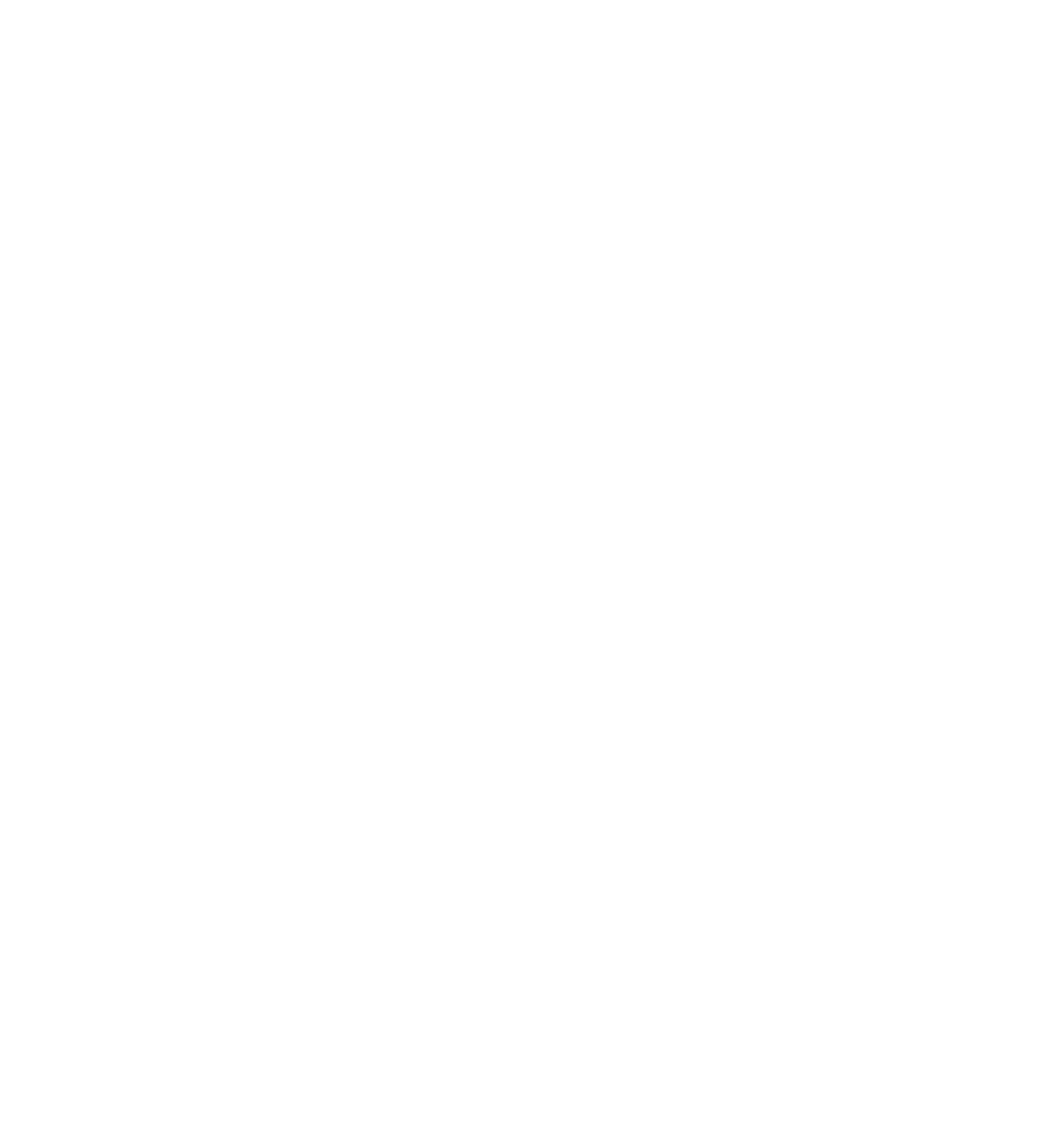
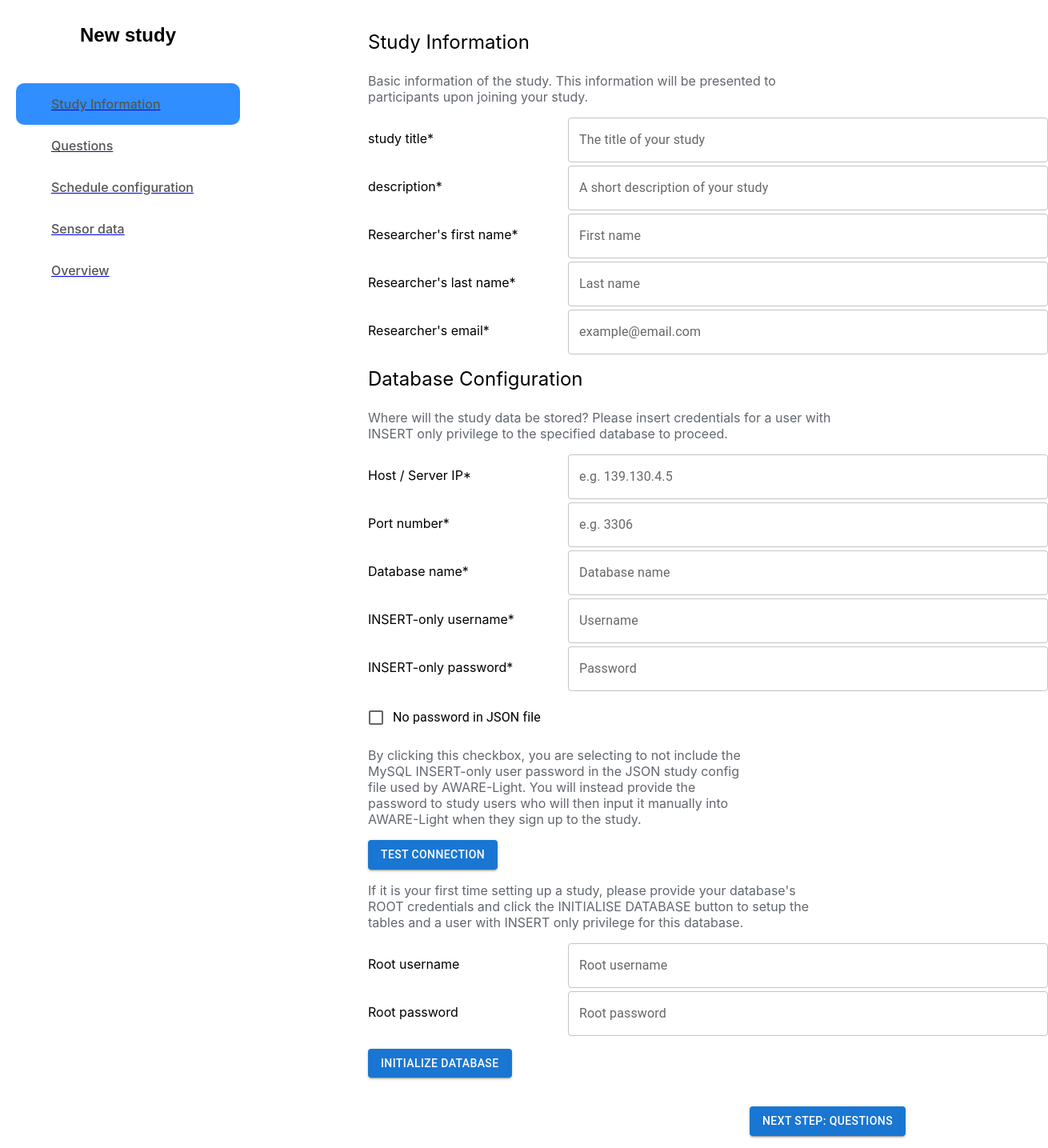
Before and after one commit to awareframework/AWARE-Light-Configurator, a React (Create React App) app in the folder reactapp/: page /study in a window 1280 px wide. Before the commit this address had no page. Shown: the part 80-1515 px from the top of the page at 80% size, 1310 px wide, since content can reach past the window. Before the commit the page ends 800 px from the top, so only its background shows below. Built offline with nearby package versions, Linux system fonts and the light colour scheme.

Commit message:
1. update eslint rules 2. import recoil to handel the state management. 3. add header for new study page 4. refine study information page 5. add empty study question page 6. adjust page url for new study

```diff
--- a/reactapp/package.json
+++ b/reactapp/package.json
@@ -14,6 +14,7 @@
     "react-dom": "^18.2.0",
     "react-router-dom": "^6.3.0",
     "react-scripts": "5.0.1",
+    "recoil": "^0.7.5",
     "survey-react": "latest",
     "web-vitals": "^2.1.4"
   },
@@ -42,8 +43,6 @@
     ]
   },
   "devDependencies": {
-    "@babel/eslint-parser": "^7.18.9",
-    "babel-eslint": "^10.1.0",
     "eslint": "^8.22.0",
     "eslint-config-airbnb": "^19.0.4",
     "eslint-config-prettier": "^8.5.0",
--- a/reactapp/src/App.jsx
+++ b/reactapp/src/App.jsx
@@ -2,6 +2,9 @@ import "./App.css";
 import { BrowserRouter, Routes, Route } from "react-router-dom";
 import React from "react";
 import Main from "./pages/Main";
+import SurveyLayout from "./layout/SurveyLayout";
+import StudyInformation from "./pages/StudyInformation";
+import StudyQuestions from "./pages/StudyQuestions";
 
 // import {StudyInformation} from "./pages/StudyInformation";
 
@@ -10,14 +13,20 @@ function App() {
     <BrowserRouter>
       <Routes>
         <Route path="/" element={<Main />} />
-        {/* <Route path='/' element={<SurveyLayout/>}> */}
-        {/*  <Route index element={<StudyInformation />} /> */}
-        {/*  <Route path='/study_information' element={<StudyInformation />} /> */}
-        {/*  <Route path='/questions' element={<StudyInformation />} /> */}
-        {/*  <Route path='/schedule_configuration' element={<StudyInformation />} /> */}
-        {/*  <Route path='/sensor_data' element={<StudyInformation />} /> */}
-        {/*  <Route path='/overview' element={<StudyInformation />} /> */}
-        {/* </Route> */}
+        <Route path="/study" element={<SurveyLayout />}>
+          <Route index element={<StudyInformation />} />
+          <Route
+            path="/study/study_information"
+            element={<StudyInformation />}
+          />
+          <Route path="/study/questions" element={<StudyQuestions />} />
+          <Route
+            path="/study/schedule_configuration"
+            element={<StudyInformation />}
+          />
+          <Route path="/study/sensor_data" element={<StudyInformation />} />
+          <Route path="/study/overview" element={<StudyInformation />} />
+        </Route>
       </Routes>
     </BrowserRouter>
   );
--- a/reactapp/src/components/sidebar/Sidebar.jsx
+++ b/reactapp/src/components/sidebar/Sidebar.jsx
@@ -1,36 +1,36 @@
 import React, { useEffect, useRef, useState } from "react";
 import { Link, useLocation } from "react-router-dom";
-import "./sidebar.scss";
+import "./Sidebar.scss";
 
 const sidebarNavItems = [
   {
     display: "Study Information",
     icon: <i className="bx bx-home" />,
-    to: "/study_information",
+    to: "/study/study_information",
     section: "study_information",
   },
   {
     display: "Questions",
     icon: <i className="bx bx-star" />,
-    to: "/questions",
+    to: "/study/questions",
     section: "questions",
   },
   {
     display: "Schedule configuration",
     icon: <i className="bx bx-calendar" />,
-    to: "/schedule_configuration",
+    to: "/study/schedule_configuration",
     section: "schedule_configuration",
   },
   {
     display: "Sensor data",
     icon: <i className="bx bx-user" />,
-    to: "/sensor_data",
+    to: "/study/sensor_data",
     section: "sensor_data",
   },
   {
     display: "Overview",
     icon: <i className="bx bx-receipt" />,
-    to: "/overview",
+    to: "/study/overview",
     section: "overview",
   },
 ];
@@ -71,7 +71,7 @@ function Sidebar() {
           style={{
             transform: `translateX(-50%) translateY(${
               activeIndex * stepHeight
-            }px)`,
+            }px + 4rem)`,
           }}
         />
         {sidebarNavItems.map((item, index) => {
--- a/reactapp/src/components/sidebar/sidebar.scss
+++ b/reactapp/src/components/sidebar/Sidebar.scss
@@ -5,6 +5,7 @@
     height: 100vh;
     width: 320px;
     background-color: #fff;
+    margin-top: 4rem;
 
     &__logo {
         display: grid;
--- /dev/null
+++ b/reactapp/src/functions/atom.jsx
@@ -0,0 +1,21 @@
+import { atom } from "recoil";
+
+export const studyFormStudyInformationState = atom({
+  key: "studyFormStudyInformationState",
+  default: {},
+});
+
+export const studyFormQuestionsState = atom({
+  key: "studyFormQuestionsState",
+  default: {},
+});
+
+export const studyFormScheduleConfigurationState = atom({
+  key: "studyFormScheduleConfigurationState",
+  default: {},
+});
+
+export const studyFormSensorDataState = atom({
+  key: "studyFormSensorDataState",
+  default: {},
+});
--- a/reactapp/src/index.js
+++ b/reactapp/src/index.js
@@ -3,11 +3,14 @@ import ReactDOM from "react-dom/client";
 import "./index.css";
 import App from "./App";
 import reportWebVitals from "./reportWebVitals";
+import { RecoilRoot } from "recoil";
 
 const root = ReactDOM.createRoot(document.getElementById("root"));
 root.render(
   <React.StrictMode>
-    <App />
+      <RecoilRoot>
+          <App />
+      </RecoilRoot>
   </React.StrictMode>
 );
 
--- a/reactapp/src/layout/SurveyLayout.jsx
+++ b/reactapp/src/layout/SurveyLayout.jsx
@@ -6,7 +6,6 @@ import PageHeader from "../components/PageHeader/PageHeader";
 function SurveyLayout() {
   return (
     <div>
-      rdliny
       <PageHeader />
       <div
         style={{
--- a/reactapp/src/pages/Main.jsx
+++ b/reactapp/src/pages/Main.jsx
@@ -1,5 +1,6 @@
 import "./Main.css";
 import { Button, Divider, ThemeProvider } from "@mui/material";
+import { useNavigate } from "react-router-dom";
 import { createTheme } from "@mui/material/styles";
 import AddIcon from "@mui/icons-material/Add";
 import EditIcon from "@mui/icons-material/Edit";
@@ -11,9 +12,15 @@ import GitHubIcon from "@mui/icons-material/GitHub";
 import AttachMoneyIcon from "@mui/icons-material/AttachMoney";
 import Grid from "@mui/material/Unstable_Grid2";
 import React from "react";
+import { useRecoilState } from "recoil";
 import PageHeader from "../components/PageHeader/PageHeader";
+import { studyFormStudyInformationState } from "../functions/atom";
 
 export default function Main() {
+  const navigateTo = useNavigate();
+  const [studyInformation, setStudyInformation] = useRecoilState(
+    studyFormStudyInformationState
+  );
   const testTheme = createTheme({
     palette: {
       main: {
@@ -40,6 +47,10 @@ export default function Main() {
               variant="contained"
               style={{ marginRight: "1rem" }}
               color="main"
+              onClick={() => {
+                setStudyInformation({});
+                navigateTo("/study");
+              }}
             >
               <AddIcon />
               Design your own study
--- a/reactapp/src/pages/StudyInformation.jsx
+++ b/reactapp/src/pages/StudyInformation.jsx
@@ -5,6 +5,9 @@ import Grid from "@mui/material/Unstable_Grid2";
 import Box from "@mui/material/Box";
 import Checkbox from "@mui/material/Checkbox";
 import FormControlLabel from "@mui/material/FormControlLabel";
+import { useRecoilState } from "recoil";
+import { useNavigate } from "react-router-dom";
+import { studyFormStudyInformationState } from "../functions/atom";
 
 const TITLE1 = "Study Information";
 const EXPLANATION1 =
@@ -17,12 +20,22 @@ const EXPLANATION3 =
   "If it is your first time setting up a study, please provide your database's ROOT credentials and click the INITIALISE DATABASE button to setup the tables and a user with INSERT only privilege for this database.";
 const NO_PASSWORD_EXPLANATION =
   "By clicking this checkbox, you are selecting to not include the MySQL INSERT-only user password in the JSON study config file used by AWARE-Light. You will instead provide the password to study users who will then input it manually into AWARE-Light when they sign up to the study.";
-export function StudyInformation() {
-  // return <div>This is Blank page</div>;
+export default function StudyInformation() {
+  const [studyInformation, setStudyInformation] = useRecoilState(
+    studyFormStudyInformationState
+  );
+  const navigateTo = useNavigate();
+
+  const updateFormByField = (fieldName, value) => {
+    setStudyInformation({
+      ...studyInformation,
+      [fieldName]: value,
+    });
+  };
+
   return (
     <div>
       <div className="main_vertical_layout">
-        {/* <p className={'main_title'}>{TITLE}</p> */}
         <p className="title">{TITLE1}</p>
         <p className="explanation">{EXPLANATION1}</p>
 
@@ -41,6 +54,12 @@ export function StudyInformation() {
                 label="The title of your study"
                 variant="outlined"
                 style={{ width: 600 }}
+                value={
+                  studyInformation.studyTitle ? studyInformation.studyTitle : ""
+                }
+                onChange={(event) => {
+                  updateFormByField("studyTitle", event.target.value);
+                }}
               />
             </Grid>
           </Grid>
@@ -59,6 +78,14 @@ export function StudyInformation() {
                 label="A short description of your study"
                 variant="outlined"
                 style={{ width: 600 }}
+                value={
+                  studyInformation.description
+                    ? studyInformation.description
+                    : ""
+                }
+                onChange={(event) => {
+                  updateFormByField("description", event.target.value);
+                }}
               />
             </Grid>
           </Grid>
@@ -79,6 +106,12 @@ export function StudyInformation() {
                 label="First name"
                 variant="outlined"
                 style={{ width: 600 }}
+                value={
+                  studyInformation.firstName ? studyInformation.firstName : ""
+                }
+                onChange={(event) => {
+                  updateFormByField("firstName", event.target.value);
+                }}
               />
             </Grid>
           </Grid>
@@ -99,6 +132,12 @@ export function StudyInformation() {
                 label="Last name"
                 variant="outlined"
                 style={{ width: 600 }}
+                value={
+                  studyInformation.lastName ? studyInformation.lastName : ""
+                }
+                onChange={(event) => {
+                  updateFormByField("lastName", event.target.value);
+                }}
               />
             </Grid>
           </Grid>
@@ -119,6 +158,10 @@ export function StudyInformation() {
                 label="example@email.com"
                 variant="outlined"
                 style={{ width: 600 }}
+                value={studyInformation.email ? studyInformation.email : ""}
+                onChange={(event) => {
+                  updateFormByField("email", event.target.value);
+                }}
               />
             </Grid>
           </Grid>
@@ -143,6 +186,12 @@ export function StudyInformation() {
                 label="e.g. 139.130.4.5"
                 variant="outlined"
                 style={{ width: 600 }}
+                value={
+                  studyInformation.ipAddress ? studyInformation.ipAddress : ""
+                }
+                onChange={(event) => {
+                  updateFormByField("ipAddress", event.target.value);
+                }}
               />
             </Grid>
           </Grid>
@@ -161,6 +210,12 @@ export function StudyInformation() {
                 label="e.g. 3306"
                 variant="outlined"
                 style={{ width: 600 }}
+                value={
+                  studyInformation.portNumber ? studyInformation.portNumber : ""
+                }
+                onChange={(event) => {
+                  updateFormByField("portNumber", event.target.value);
+                }}
               />
             </Grid>
           </Grid>
@@ -181,6 +236,14 @@ export function StudyInformation() {
                 label="Database name"
                 variant="outlined"
                 style={{ width: 600 }}
+                value={
+                  studyInformation.databaseName
+                    ? studyInformation.databaseName
+                    : ""
+                }
+                onChange={(event) => {
+                  updateFormByField("databaseName", event.target.value);
+                }}
               />
             </Grid>
           </Grid>
@@ -201,6 +264,14 @@ export function StudyInformation() {
                 label="Username"
                 variant="outlined"
                 style={{ width: 600 }}
+                value={
+                  studyInformation.databaseUserName
+                    ? studyInformation.databaseUserName
+                    : ""
+                }
+                onChange={(event) => {
+                  updateFormByField("databaseUserName", event.target.value);
+                }}
               />
             </Grid>
           </Grid>
@@ -221,6 +292,14 @@ export function StudyInformation() {
                 label="Password"
                 variant="outlined"
                 style={{ width: 600 }}
+                value={
+                  studyInformation.databasePassword
+                    ? studyInformation.databasePassword
+                    : ""
+                }
+                onChange={(event) => {
+                  updateFormByField("databasePassword", event.target.value);
+                }}
               />
             </Grid>
           </Grid>
@@ -233,7 +312,18 @@ export function StudyInformation() {
             <Grid width={250} />
             <Grid width={500}>
               <FormControlLabel
-                control={<Checkbox />}
+                control={
+                  <Checkbox
+                    checked={
+                      studyInformation.NoPasswordInJSONFile
+                        ? studyInformation.NoPasswordInJSONFile
+                        : false
+                    }
+                    onChange={(_, checked) => {
+                      updateFormByField("NoPasswordInJSONFile", checked);
+                    }}
+                  />
+                }
                 label="No password in JSON file"
               />
               <p style={{ fontSize: "1 rem" }}>{NO_PASSWORD_EXPLANATION}</p>
@@ -258,6 +348,14 @@ export function StudyInformation() {
                 label="Root username"
                 variant="outlined"
                 style={{ width: 600 }}
+                value={
+                  studyInformation.rootUserName
+                    ? studyInformation.rootUserName
+                    : ""
+                }
+                onChange={(event) => {
+                  updateFormByField("rootUserName", event.target.value);
+                }}
               />
             </Grid>
           </Grid>
@@ -276,6 +374,14 @@ export function StudyInformation() {
                 label="Root password"
                 variant="outlined"
                 style={{ width: 600 }}
+                value={
+                  studyInformation.rootPassword
+                    ? studyInformation.rootPassword
+                    : ""
+                }
+                onChange={(event) => {
+                  updateFormByField("rootPassword", event.target.value);
+                }}
               />
             </Grid>
           </Grid>
@@ -301,7 +407,15 @@ export function StudyInformation() {
             columnSpacing={{ xs: 1, sm: 2, md: 23 }}
             justifyContent="flex-end"
           >
-            <Button variant="contained">NEXT STEP: QUESTIONS</Button>
+            <Button
+              variant="contained"
+              onClick={() => {
+                console.log(studyInformation);
+                navigateTo("/study/questions");
+              }}
+            >
+              NEXT STEP: QUESTIONS
+            </Button>
             {/* <Grid width={500}></Grid> */}
             {/* <Grid width={500}> */}
             {/*    */}
@@ -314,5 +428,3 @@ export function StudyInformation() {
     // <div>Study Information</div>
   );
 }
-
-export default StudyInformation;
--- /dev/null
+++ b/reactapp/src/pages/StudyQuestions.jsx
@@ -0,0 +1,5 @@
+import React from "react";
+
+export default function StudyQuestions() {
+  return <div />;
+}
```
Also changed, not shown: reactapp/.eslintrc.js, reactapp/.prettierrc.json (deleted), 2 other files (tests, documents, lock files or other folders).
